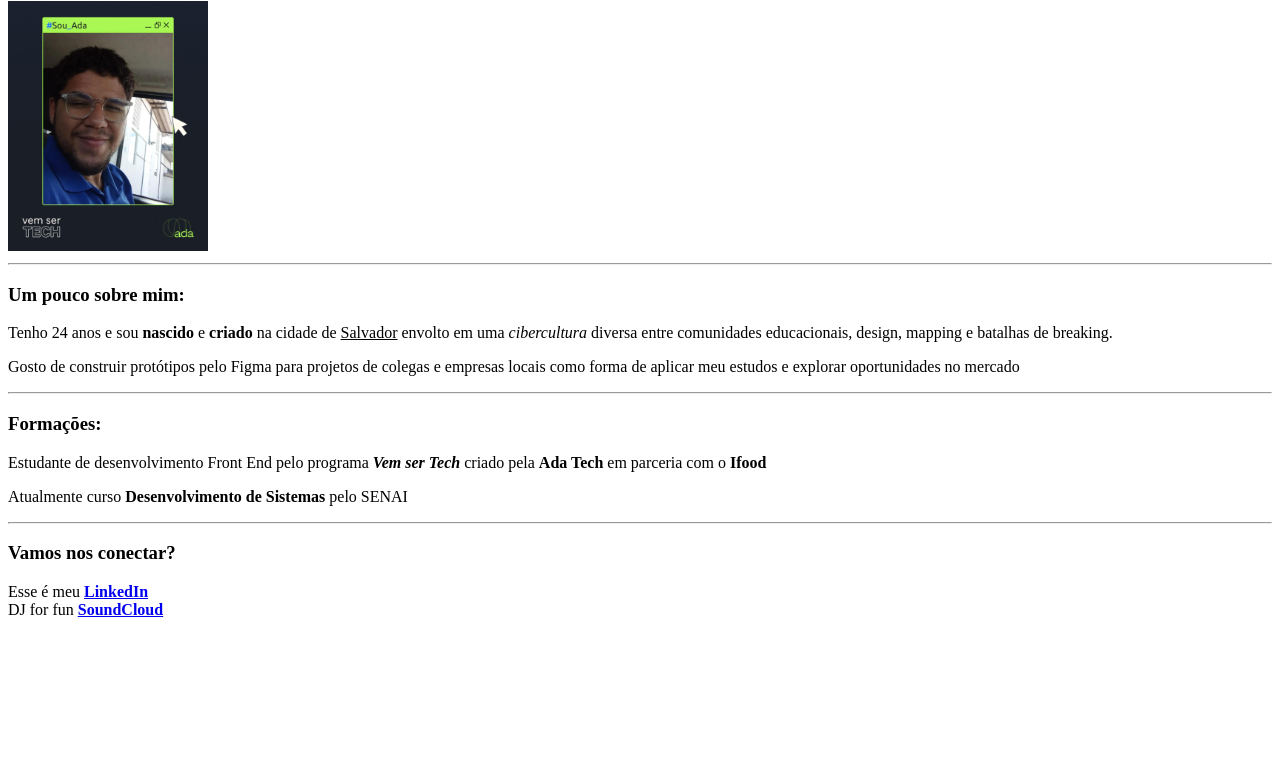
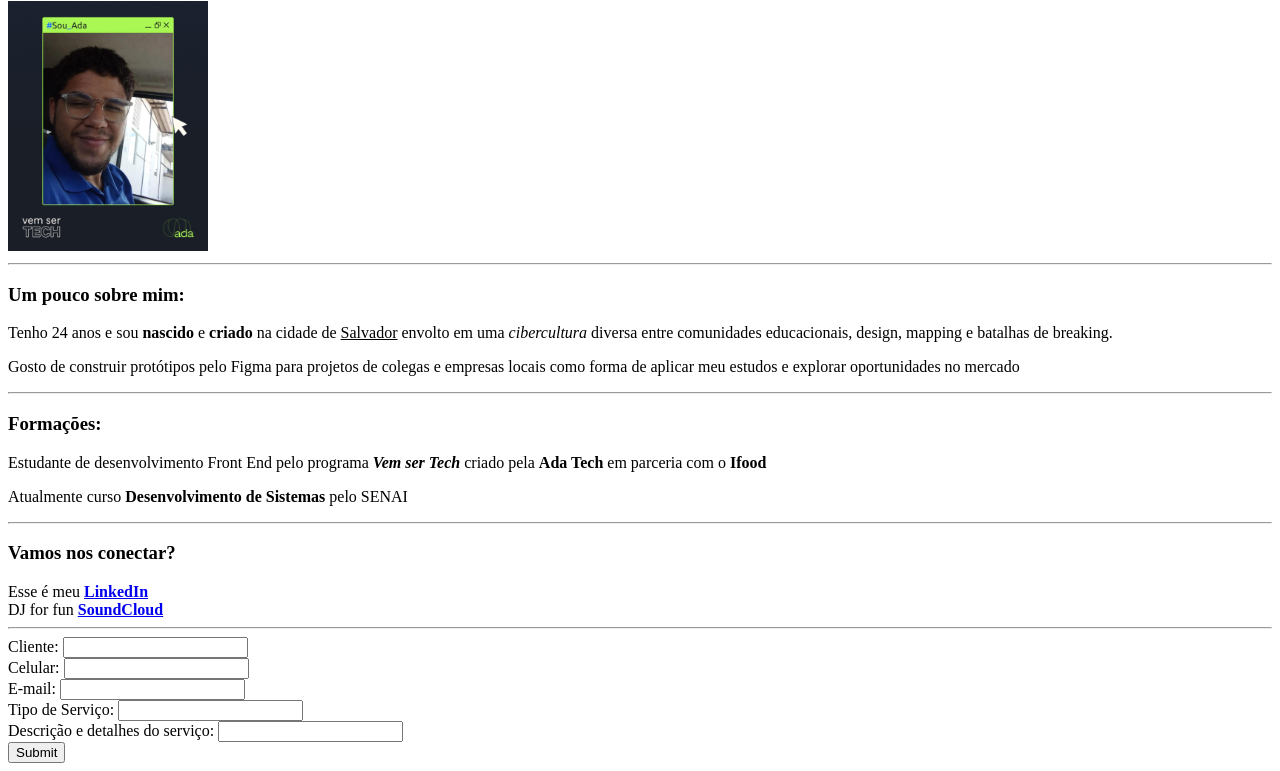
Before and after one commit to douglascaique/Portfolio, a plain HTML site: page index.html in a window 1280 px wide. Shown: the part 79-850 px from the top of the page. Before the commit the page ends 800 px from the top, so only its background shows below. Drawn offline with Linux system fonts and the light colour scheme.

Commit message:
Exercicio de Fixação 3 - Formulario

```diff
--- a/index.html
+++ b/index.html
@@ -52,5 +52,48 @@
             ><strong>SoundCloud</strong></a
           >
 
+          <br>
+
+          <hr>
+    <form method="POST" action="">
+        <label for="name">Cliente: </label>
+        <input type="text" id="name" name="username">
+
+        <br>
+
+        <label for="cel">Celular: </label>
+        <input type="number" name="celular" id="cel">
+
+        <br>
+
+        <label for="email">E-mail: </label>
+        <input type="email" id="email">
+
+        <br>
+
+        <label for="tipo-de-servico">Tipo de Serviço:</label>
+        <input list="servicos-ofertados" id="tipo-de-servico" name="tipo-de-servico" />
+
+        <datalist id="servicos-ofertados">
+            <option value="UX Research"></option>
+            <option value="Estratégia de Aprendizagem">Estratégia de Aprendizagem</option>
+            <option value="Desenvolvimento de Telas | Site">Desenvolvimento de Telas | Site</option>
+            <option value="Desenvolvimento de Telas | App">Desenvolvimento de Telas | App</option>
+            <option value="Tráfego Pago">Tráfego Pago</option>
+        </datalist>
+
+        <br>
+
+        <label for="descricao">Descrição e detalhes do serviço:
+        </label>
+        <input type="text">
+
+        <br>
+
+        <label for="submit"></label>
+        <input type="submit" name="Submit" id="submit">
+
+    </form>
+
     </body>
 </html>
```
